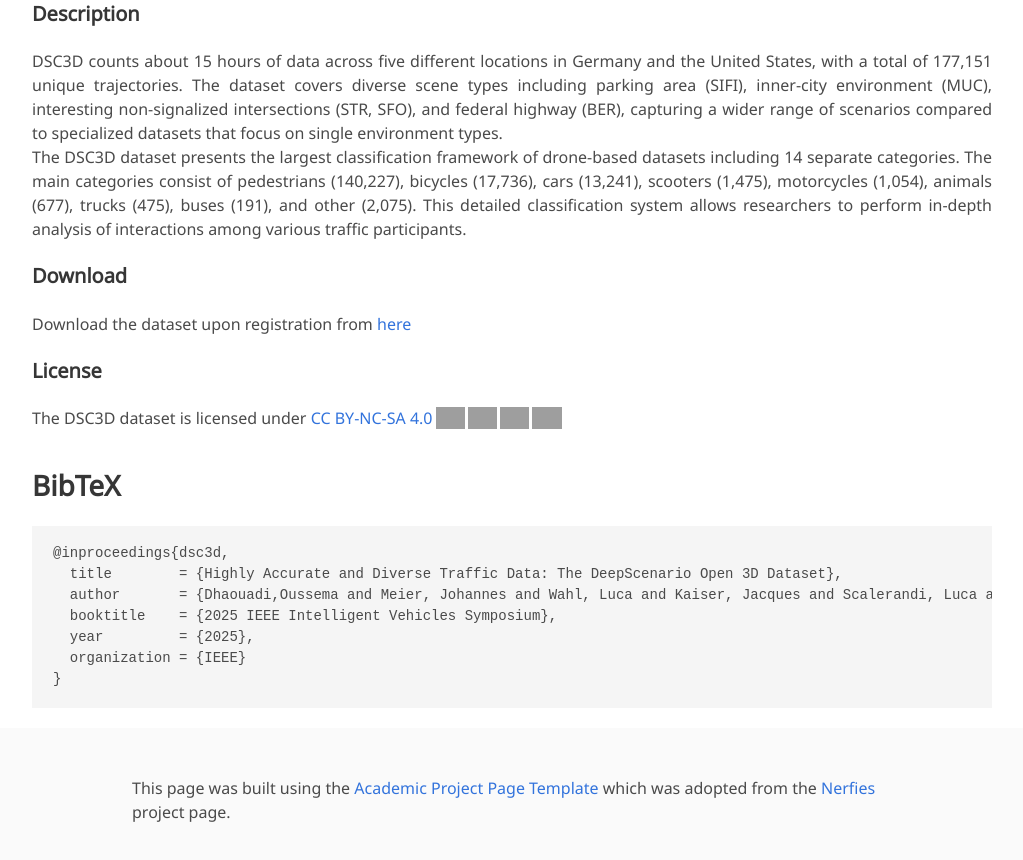
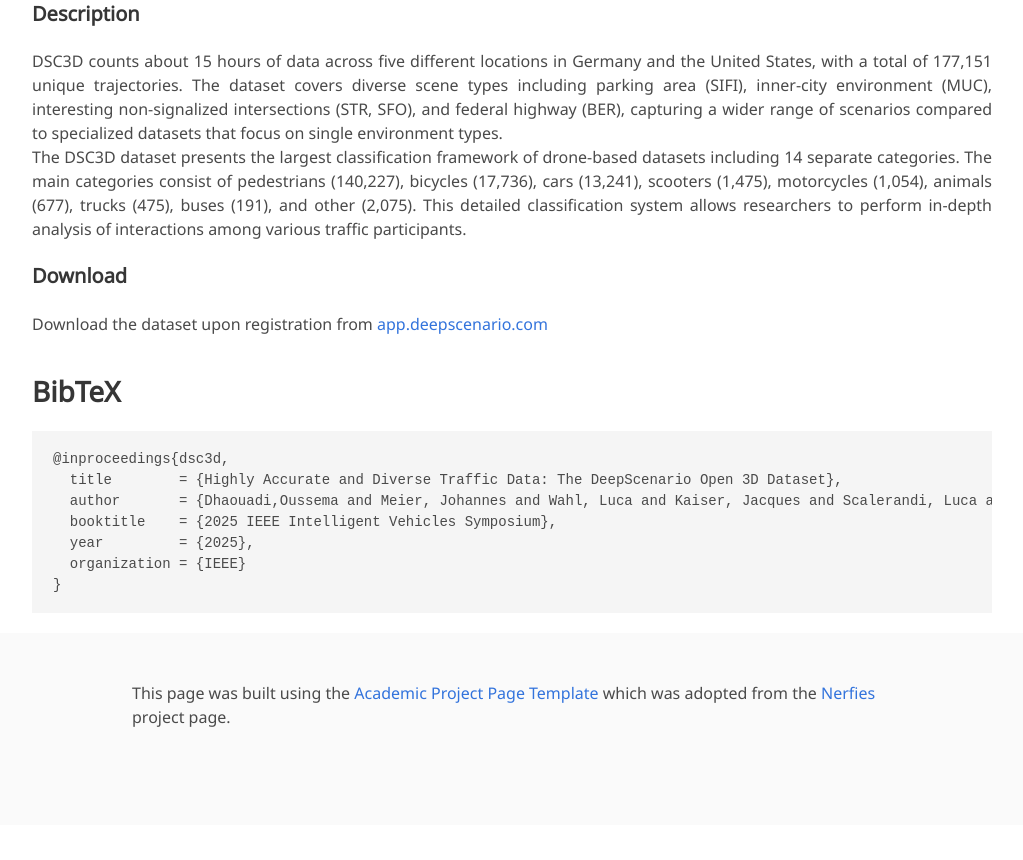
Before and after one commit to deepscenario/DSC3D, a plain HTML site: page index.html in a window 1280 px wide. Shown: the part 1997-2857 px from the top of the page, without its empty margins (128-1151 px from the left). After the commit the page ends 2822 px from the top, so only its background shows below. Drawn offline with nearby package versions, Linux system fonts and the light colour scheme; grey boxes are pictures that could not be loaded; some icons are missing; a web font is replaced by a local one.

Commit message:
remvoved license

```diff
--- a/index.html
+++ b/index.html
@@ -209,23 +209,8 @@
         </div>
         <h2 class="title is-5">Download</h2>
         <div class="content has-text-justified">
-            Download the dataset upon registration from <a href="https://app.deepscenario.com/">here</a>
+            Download the dataset upon registration from <a href="https://app.deepscenario.com/">app.deepscenario.com</a>
         </div>
-
-        <h2 class="title is-5">License</h2>
-        <p xmlns:cc="http://creativecommons.org/ns#">
-            The <span class="method">DSC3D</span> dataset is licensed under <a
-                href="https://creativecommons.org/licenses/by-nc-sa/4.0/?ref=chooser-v1" target="_blank"
-                rel="license noopener noreferrer" style="display:inline-block;">CC BY-NC-SA 4.0<img
-                style="height:22px!important;margin-left:3px;vertical-align:text-bottom;"
-                src="https://mirrors.creativecommons.org/presskit/icons/cc.svg?ref=chooser-v1" alt=""><img
-                style="height:22px!important;margin-left:3px;vertical-align:text-bottom;"
-                src="https://mirrors.creativecommons.org/presskit/icons/by.svg?ref=chooser-v1" alt=""><img
-                style="height:22px!important;margin-left:3px;vertical-align:text-bottom;"
-                src="https://mirrors.creativecommons.org/presskit/icons/nc.svg?ref=chooser-v1" alt=""><img
-                style="height:22px!important;margin-left:3px;vertical-align:text-bottom;"
-                src="https://mirrors.creativecommons.org/presskit/icons/sa.svg?ref=chooser-v1" alt=""></a>
-        </p>
     </div>
 </section>
 
```
